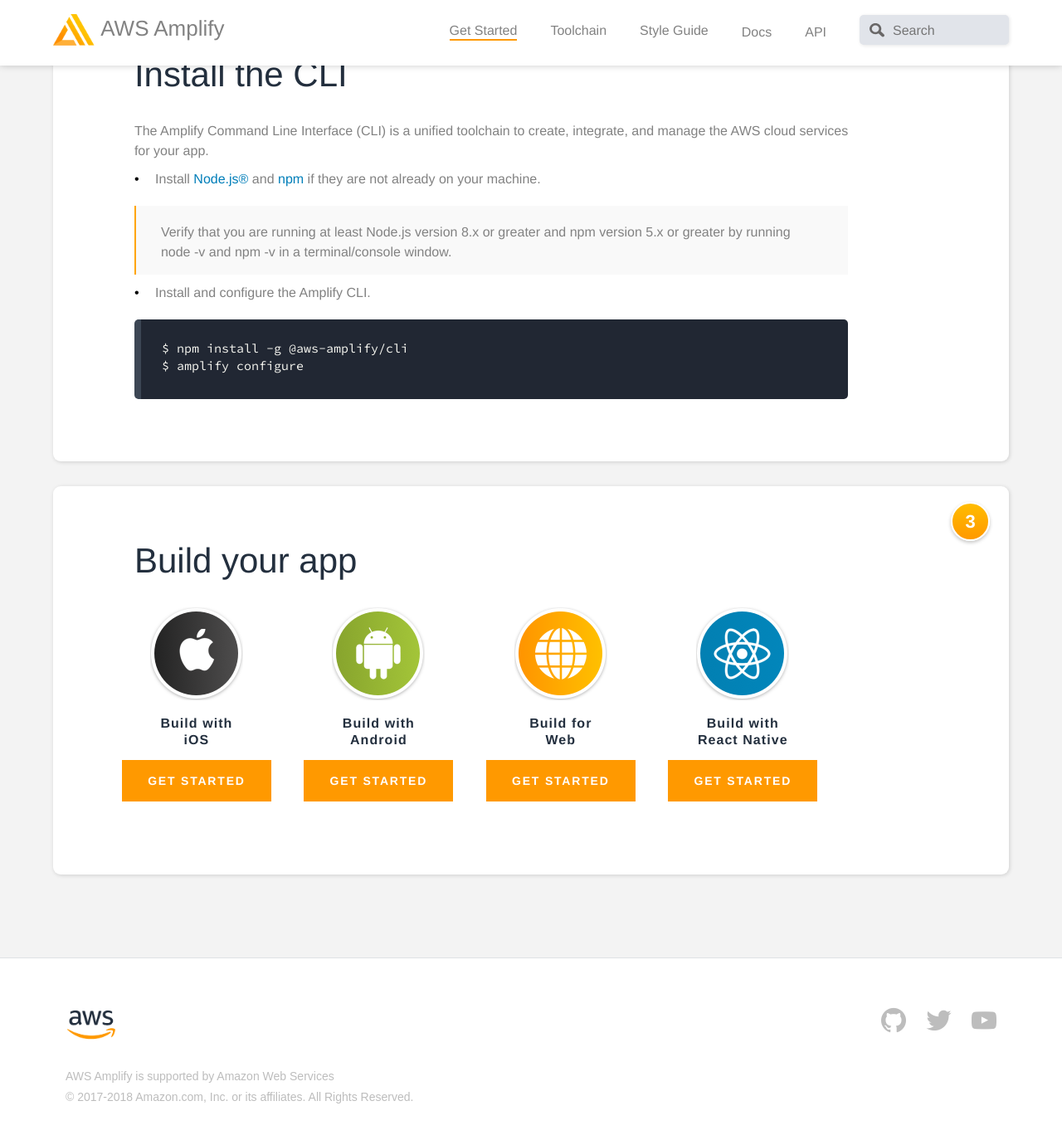
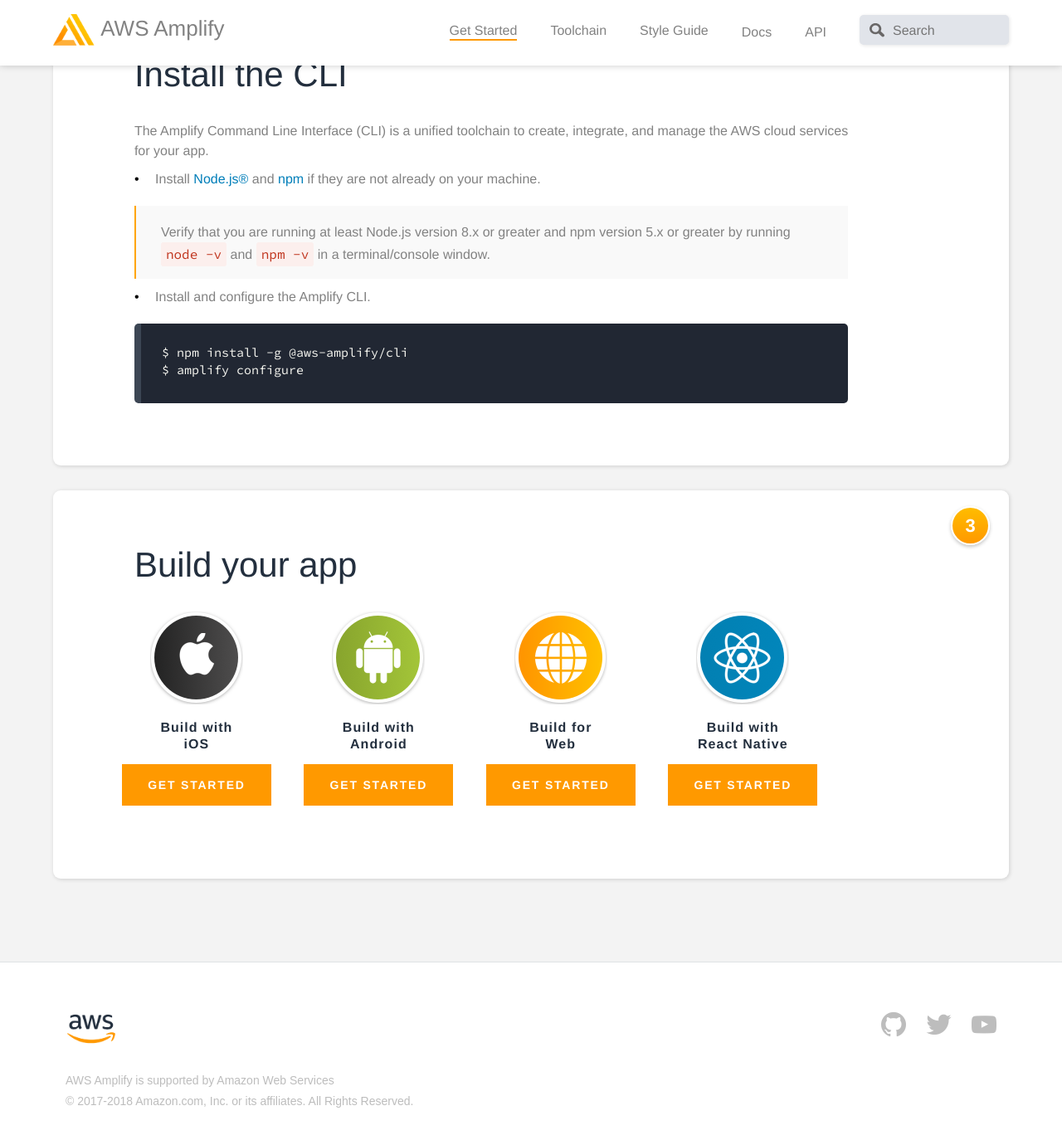
Before and after one commit to tommypraeger/tommypraeger.github.io, a Jekyll site: the page built from media/get_started.md, in a window 1280 px wide and 1400 px high, scrolled down 647 px. Shown: the top 1374 px of the window at 83% size. Built offline with Jekyll 4.4.1, drawn with Linux system fonts in a browser that asks for light colours; some web fonts are replaced; comment, search, counter and statistics services are not loaded.

Commit message:
inline bash

```diff
--- a/amplify-theme/_layouts/get_started.html
+++ b/amplify-theme/_layouts/get_started.html
@@ -87,7 +87,7 @@
                                     Install <a id="node-link" href="https://nodejs.org/en/download/" target="_blank">Node.js®</a> and <a href="https://www.npmjs.com/get-npm">npm</a> if they are not already on your machine.
                                 </li>
                             </ul>
-                            <p class="above-code-block callout callout--action">Verify that you are running at least Node.js version 8.x or greater and npm version 5.x or greater by running node -v and npm -v in a terminal/console window.</p>
+                            <p class="above-code-block callout callout--action">Verify that you are running at least Node.js version 8.x or greater and npm version 5.x or greater by running <span class="inline-bash">node -v</span> and <span class="inline-bash">npm -v</span> in a terminal/console window.</p>
                             <ul>
                                 <li class="above-code-block">
                                     Install and configure the Amplify CLI.
--- a/amplify-theme/_sass/components/_redesign.scss
+++ b/amplify-theme/_sass/components/_redesign.scss
@@ -37,6 +37,15 @@
         margin-bottom:15px !important;
         line-height: 38px;
     }
+}
+
+.inline-bash {
+    display: inline-block;
+    font-family: "Source Code Pro",monospace;
+    color: #c0341d;
+    background-color: #fcefed;
+    border-radius: .1875rem;
+    padding: .125rem .375rem .1875rem .375rem;
 }
 
 .site-header {
```
